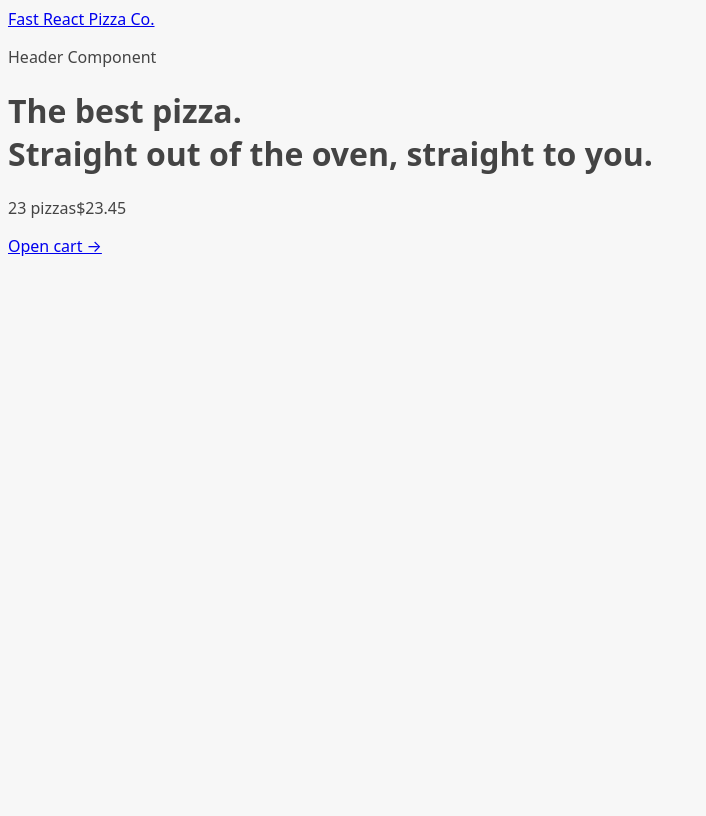
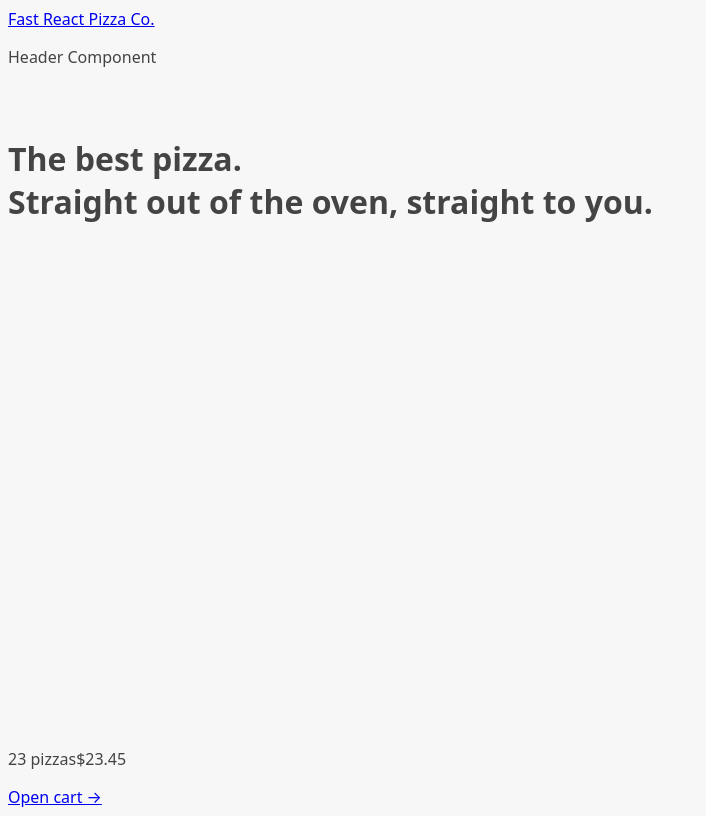
Before and after one commit to SaadMahi/72-Fast-React-Pizza-App, a React (Vite) app: page / in a window 1280 px wide. Shown: the whole page, without its empty margins (0-706 px from the left). Built offline with nearby package versions, Linux system fonts and the light colour scheme.

Commit message:
✨ feat: loader effect using useNavigation hook

```diff
--- a/src/ui/AppLayout.jsx
+++ b/src/ui/AppLayout.jsx
@@ -1,10 +1,63 @@
-import { Outlet } from 'react-router-dom';
+import { Outlet, useNavigation } from 'react-router-dom';
 import CartOverview from '../features/cart/CartOverview';
 import Header from './Header';
+import Loader from './Loader';
+
+/** IMPLEMENTING LOADER
+ * Let's integrate the loading functionality, that should appear
+ * when we go into menu and till the data fetches loading should appear.
+ * But as we haven't implemented the loading effect what happens is
+ * when we click the menu page a small delay appears between the click and the actual data arriving
+ * So during this time we want to display a loading spinner
+ *
+ * 1) Now before we display the spinner  we need to make sure
+ * i) if the application is currently idle
+ * ii) whether it is loading
+ * iii) if it is submitting
+ * Now to get information about these we can use the
+ * * useNavigation() /hook
+ * And this information will be for the entire application, not just for a particular page,
+ * It will be for this entire router:
+ * ! fig: 1
+ * So if one of these pages are loading, then the navigation state will become loading,
+ * no matter which of these pages is actually being loaded.
+ *
+ * 2) Therefore creating loading indicator for only fetching menu items doesn't makes sense.
+ * ? Now where should we create this loader
+ * So let's create a one big generic loader right in the <AppLayout/>
+ * * const navigation = useNavigation()
+ * let's log it to console and check:
+ * ! fig: 2
+ * you will find the state as 'idle' in log
+ *
+ * But as soon as we click the menu button the state goes into 'loading'
+ * ! fig: 2.1
+ * and as soon as page finished loading the state become 'idle' again
+ * ! fig: 2.2
+ *
+ * 3) So using the above information, we can now basically create our own isLoading
+ * variable
+ * * const isLoading = navigation.state === 'loading';
+ * so now whenever this isLoading is true, we now want to render that loading indicator
+ * i) create a Loader.jsx component in ui folder
+ * ii) now to display that loading indicator, it will be a big loader
+ * that will overlay the entire page
+ * iii) we will cover the loader on entire page later, for now
+ * let's give a condition where we display loader if that state is in loading condition
+ * and let's try that by click the menu where we fetch pizza's data.
+ * So as we click
+ * ! figure 3, ! figure 3.1
+ * And boom!!!! that's it....
+ */
 
 const AppLayout = () => {
+  const navigation = useNavigation();
+  const isLoading = navigation.state === 'loading';
+
   return (
-    <div>
+    <div className='layout'>
+      {isLoading && <Loader />}
+
       <Header />
 
       <main>
```
